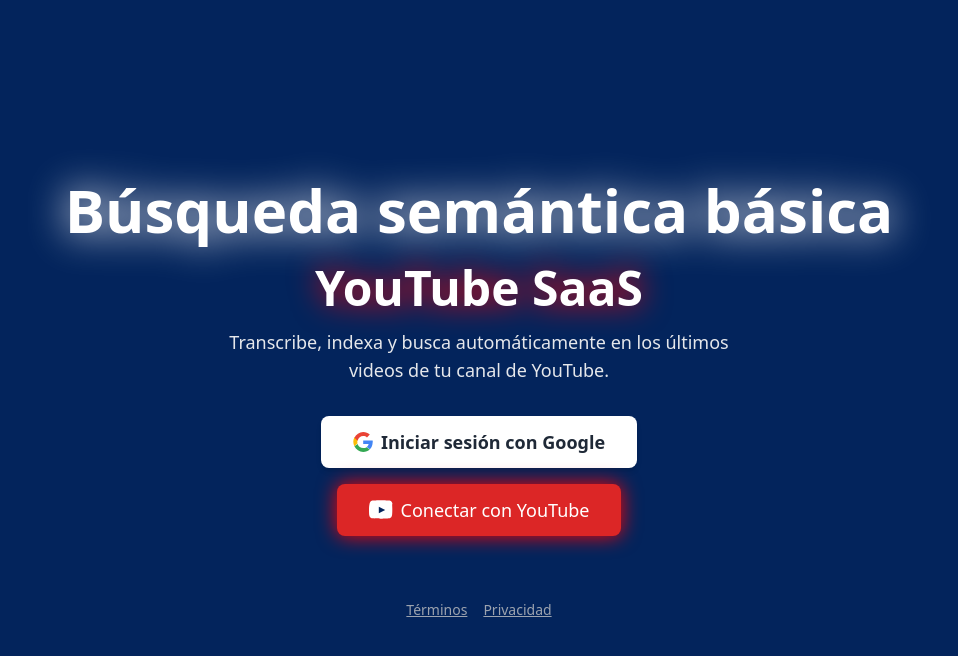
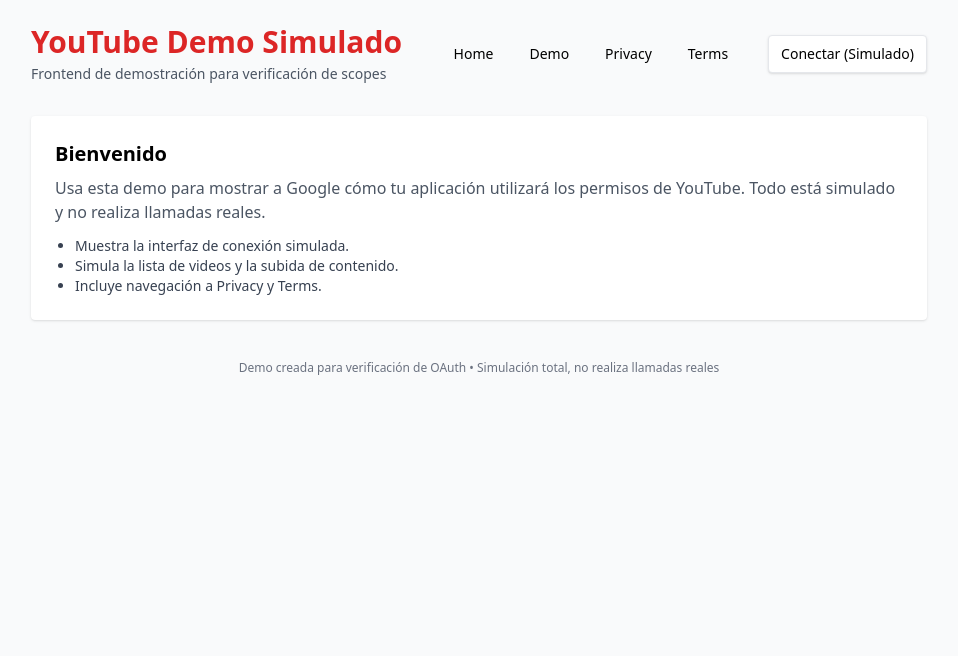
Before and after one commit to tonyhigver/youtube-saas-frontend, a React (Create React App) app: page / in a window 1280 px wide. Shown: the top 656 px of the page, without its empty margins (161-1119 px from the left). Built offline with nearby package versions, Linux system fonts and the light colour scheme.

Commit message:
Frontend de demostración simulado para verificación Google OAuth

```diff
--- a/src/components/LandingPage.jsx
+++ b/src/components/LandingPage.jsx
@@ -1,137 +1,160 @@
-import React, { useEffect, useState } from "react";
+import React, { useState } from "react";
+import { motion } from "framer-motion";
 
-export default function LandingPage() {
-  const [isLoggedIn, setIsLoggedIn] = useState(false);
-  const [isYouTubeConnected, setIsYouTubeConnected] = useState(false);
+// Demo React autónoma para verificación de Google OAuth
+// - Simula listado de videos (youtube.readonly)
+// - Simula formulario de subida de video (youtube.upload)
+// - Incluye páginas de Home, Demo, Privacy y Terms
+// - No realiza llamadas reales a Google ni YouTube
 
-  useEffect(() => {
-    // Revisar si ya hay sesión guardada
-    const googleLogged = localStorage.getItem("userLoggedIn") === "true";
-    if (googleLogged) {
-      setIsLoggedIn(true);
-    }
+export default function YouTubeOAuthDemoSimulado() {
+  const [route, setRoute] = useState("home"); // home | demo | privacy | terms
+  const [connected, setConnected] = useState(false);
+  const [uploading, setUploading] = useState(false);
+  const [progress, setProgress] = useState(0);
 
-    const params = new URLSearchParams(window.location.search);
+  const sampleVideos = [
+    { id: "a1", title: "Introducción a mi canal", thumb: "https://via.placeholder.com/320x180?text=Video+1" },
+    { id: "a2", title: "Detrás de cámaras: proyecto X", thumb: "https://via.placeholder.com/320x180?text=Video+2" },
+    { id: "a3", title: "Tutorial rápido: Y", thumb: "https://via.placeholder.com/320x180?text=Video+3" },
+  ];
 
-    // Revisar si backend ya completó YouTube OAuth
-    if (params.get("loggedIn") === "true") {
-      setIsYouTubeConnected(true);
-    }
+  function simulateConnect() {
+    // Simula conexión con Google/YouTube
+    setConnected(true);
+  }
 
-    // Revisar si viene token de Google en hash o query
-    let token = null;
-    const hash = window.location.hash;
-
-    if (hash.includes("access_token")) {
-      token = new URLSearchParams(hash.replace("#", "?")).get("access_token");
-    } else {
-      token = params.get("access_token");
-    }
-
-    if (token) {
-      localStorage.setItem("userLoggedIn", "true");
-      localStorage.setItem("google_token", token);
-      setIsLoggedIn(true); // 👈 fuerza re-render inmediato
-    }
-
-    // Limpiar la URL después de procesar
-    window.history.replaceState({}, document.title, "/");
-    window.location.hash = "";
-  }, []);
-
-  const googleAuthUrl =
-    "https://accounts.google.com/o/oauth2/v2/auth?client_id=771066809924-68rinikvn84dl6stdmniov39uo38emsu.apps.googleusercontent.com&redirect_uri=https://youtube-saas-frontend.vercel.app&response_type=token&scope=openid%20email%20profile";
-
-  // CLIENT IDs ACTUALIZADOS
-  const clientId = "771066809924-k1dqmre5kc27go0apu230o3o84fphfeh.apps.googleusercontent.com"; // YouTube OAuth
-  const redirectUri = "https://mi-backend12.duckdns.org/api/oauth-callback"; // <-- Actualizado
-  const scope = "https://www.googleapis.com/auth/youtube.readonly";
-  const accessType = "offline";
-  const youtubeAuthUrl = `https://accounts.google.com/o/oauth2/v2/auth?client_id=${clientId}&redirect_uri=${encodeURIComponent(
-    redirectUri
-  )}&response_type=code&scope=${encodeURIComponent(scope)}&access_type=${accessType}`;
+  function simulateUpload() {
+    setUploading(true);
+    setProgress(0);
+    const interval = setInterval(() => {
+      setProgress((p) => {
+        const next = p + Math.floor(Math.random() * 15) + 10;
+        if (next >= 100) {
+          clearInterval(interval);
+          setTimeout(() => {
+            setUploading(false);
+            setProgress(0);
+            alert("Simulación: video subido correctamente al canal (interfaz demostrativa)");
+          }, 400);
+          return 100;
+        }
+        return next;
+      });
+    }, 400);
+  }
 
   return (
-    <div className="flex flex-col items-center justify-center min-h-screen bg-[#03245C] p-4">
-      <h1 className="text-6xl font-extrabold text-center mb-6 text-white drop-shadow-[0_0_20px_rgb(255,255,255)]">
-        Búsqueda semántica básica
-      </h1>
-      <h2 className="text-5xl font-bold text-center mb-4 text-white drop-shadow-[0_0_15px_rgb(255,0,0)]">
-        YouTube SaaS
-      </h2>
-      <p className="text-center text-lg mb-8 max-w-lg text-gray-200">
-        Transcribe, indexa y busca automáticamente en los últimos videos de tu canal de YouTube.
-      </p>
+    <div className="min-h-screen bg-gray-50 p-6">
+      <div className="max-w-4xl mx-auto">
+        <header className="flex items-center justify-between mb-8">
+          <div>
+            <h1 className="text-3xl font-bold text-red-600">YouTube Demo Simulado</h1>
+            <p className="text-sm text-gray-600 mt-1">Frontend de demostración para verificación de scopes</p>
+          </div>
+          <nav className="flex gap-3 items-center">
+            <button onClick={() => setRoute("home")} className="text-sm px-3 py-1 rounded hover:bg-gray-100">Home</button>
+            <button onClick={() => setRoute("demo")} className="text-sm px-3 py-1 rounded hover:bg-gray-100">Demo</button>
+            <button onClick={() => setRoute("privacy")} className="text-sm px-3 py-1 rounded hover:bg-gray-100">Privacy</button>
+            <button onClick={() => setRoute("terms")} className="text-sm px-3 py-1 rounded hover:bg-gray-100">Terms</button>
+            <div className="ml-4">
+              {!connected ? (
+                <button onClick={simulateConnect} className="bg-white border px-3 py-2 rounded flex items-center gap-2 shadow">
+                  <span className="text-sm">Conectar (Simulado)</span>
+                </button>
+              ) : (
+                <div className="text-sm text-green-700">Conectado (Simulado)</div>
+              )}
+            </div>
+          </nav>
+        </header>
 
-      {/* Botón de Google solo si no ha iniciado sesión */}
-      {!isLoggedIn && (
-        <a
-          href={googleAuthUrl}
-          className="bg-white text-gray-800 px-8 py-3 rounded-lg text-lg font-semibold hover:bg-gray-200 transition mb-4 flex items-center gap-2 shadow-md"
-        >
-          <svg className="w-5 h-5" viewBox="0 0 533.5 544.3">
-            <path
-              fill="#4285F4"
-              d="M533.5 278.4c0-17.3-1.5-34-4.3-50.3H272v95.3h146.9c-6.3 34-25
-              62.9-53.1 82l85.8 66.7c50.1-46.2 78-114.1 78-193.7z"
-            />
-            <path
-              fill="#34A853"
-              d="M272 544.3c72.6 0 133.6-24.1
-              178.1-65.4l-85.8-66.7c-23.9 16-54.3
-              25.6-92.3 25.6-71 0-131.2-47.8-152.8-111.9L32.1
-              386.6c44.6 88.5 134.2 151.7 239.9 157.7z"
-            />
-            <path
-              fill="#FBBC05"
-              d="M119.2 306.5c-10.5-31.5-10.5-65.6
-              0-97.1L32.1 142.2c-39.3 77-39.3
-              168.1 0 245.1l87.1-80.8z"
-            />
-            <path
-              fill="#EA4335"
-              d="M272 107.7c38.3-.6 74.9 13.2
-              102.8 38.9l77.1-77.1C405.3 24.1
-              344.3 0 272 0 166.3 6 76.7 69.2
-              32.1 157.7l87.1 80.8C140.8 155.5
-              201 107.7 272 107.7z"
-            />
-          </svg>
-          Iniciar sesión con Google
-        </a>
-      )}
+        {/* ROUTES */}
+        {route === "home" && (
+          <main className="space-y-6">
+            <section className="bg-white p-6 rounded shadow">
+              <h2 className="text-xl font-semibold">Bienvenido</h2>
+              <p className="text-gray-600 mt-2">Usa esta demo para mostrar a Google cómo tu aplicación utilizará los permisos de YouTube. Todo está simulado y no realiza llamadas reales.</p>
+              <ul className="mt-3 list-disc ml-5 text-sm text-gray-700">
+                <li>Muestra la interfaz de conexión simulada.</li>
+                <li>Simula la lista de videos y la subida de contenido.</li>
+                <li>Incluye navegación a Privacy y Terms.</li>
+              </ul>
+            </section>
+          </main>
+        )}
 
-      {/* Botón Conectar con YouTube */}
-      <a
-        href={youtubeAuthUrl}
-        className="bg-red-600 text-white px-8 py-3 rounded-lg text-lg hover:bg-red-700 transition drop-shadow-[0_0_10px_rgb(255,0,0)] flex items-center gap-2"
-      >
-        <svg className="w-6 h-6" viewBox="0 0 24 24">
-          <path
-            fill="white"
-            d="M23.5 6.2s-.2-1.7-.9-2.5c-.9-1-2-1-2.5-1.1C16.6 2.2
-            12 2.2 12 2.2h0s-4.6 0-8.1.4c-.5.1-1.6.1-2.5
-            1.1-.7.8-.9 2.5-.9 2.5S0 8.3 0 10.5v1.9c0 2.2.2
-            4.3.2 4.3s.2 1.7.9 2.5c.9 1 2.1 1 2.6 1.1 1.9.2
-            7.9.4 7.9.4s4.6 0 8.1-.4c.5-.1 1.6-.1 2.5-1.1.7-.8.9-2.5.9-2.5s.2-2.2.2-4.3v-1.9c0-2.2-.2-4.3-.2-4.3z"
-          />
-          <path fill="#03245C" d="M9.8 15.3V8.7l6.4 3.3-6.4 3.3z" />
-        </svg>
-        Conectar con YouTube
-      </a>
+        {route === "demo" && (
+          <main className="space-y-6">
+            <section className="bg-white p-6 rounded shadow">
+              <h2 className="text-xl font-semibold">Flujo de conexión simulado</h2>
+              <p className="text-gray-600 mt-2">Haz clic en <strong>Conectar (Simulado)</strong> para activar la demo y mostrar la funcionalidad de gestión de videos.</p>
+            </section>
 
-      {isYouTubeConnected && (
-        <p className="text-white text-xl mt-4">¡Conexión con YouTube completada! Puedes continuar.</p>
-      )}
+            {/* Video list (youtube.readonly) */}
+            <section className="bg-white p-6 rounded shadow">
+              <h3 className="font-semibold">📺 Lista de videos (Simulada)</h3>
+              <p className="text-sm text-gray-600 mt-2">La aplicación puede listar los videos del usuario para mostrar gestión y estadísticas básicas (simulado).</p>
+              <div className="mt-4 grid grid-cols-1 sm:grid-cols-2 lg:grid-cols-3 gap-4">
+                {sampleVideos.map((v) => (
+                  <article key={v.id} className="bg-gray-50 rounded overflow-hidden border">
+                    <img src={v.thumb} alt={v.title} className="w-full h-40 object-cover" />
+                    <div className="p-3">
+                      <h4 className="font-medium text-sm">{v.title}</h4>
+                      <p className="text-xs text-gray-500 mt-1">ID: {v.id}</p>
+                    </div>
+                  </article>
+                ))}
+              </div>
+            </section>
 
-      <footer className="mt-16 text-gray-400 text-sm">
-        <a href="/terms" className="underline mx-2">
-          Términos
-        </a>
-        <a href="/privacy" className="underline mx-2">
-          Privacidad
-        </a>
-      </footer>
+            {/* Upload form (youtube.upload) */}
+            <section className="bg-white p-6 rounded shadow">
+              <h3 className="font-semibold">⬆️ Formulario de subida (Simulado)</h3>
+              <p className="text-sm text-gray-600 mt-2">Simulación de subida de videos para la verificación de Google.</p>
+
+              <div className="mt-4 max-w-xl">
+                <label className="block text-sm">Título</label>
+                <input className="w-full border rounded px-3 py-2 mt-1" placeholder="Mi nuevo video" />
+
+                <label className="block text-sm mt-3">Descripción</label>
+                <textarea className="w-full border rounded px-3 py-2 mt-1" rows={4} placeholder="Descripción del video"></textarea>
+
+                <label className="block text-sm mt-3">Archivo de video</label>
+                <input type="file" className="mt-1" />
+
+                <div className="mt-4 flex items-center gap-3">
+                  <button onClick={simulateUpload} className="px-4 py-2 bg-red-600 text-white rounded" disabled={uploading}>Subir (Simulado)</button>
+                  {uploading && (
+                    <div className="flex-1">
+                      <div className="w-full bg-gray-200 rounded h-3 overflow-hidden">
+                        <div style={{ width: `${progress}%` }} className="h-3 bg-red-600 transition-all" />
+                      </div>
+                      <p className="text-xs text-gray-500 mt-1">Progreso: {progress}%</p>
+                    </div>
+                  )}
+                </div>
+              </div>
+            </section>
+          </main>
+        )}
+
+        {route === "privacy" && (
+          <main className="bg-white p-6 rounded shadow">
+            <h2 className="text-xl font-semibold">Política de Privacidad (Simulada)</h2>
+            <p className="text-sm text-gray-700 mt-3">Esta política de privacidad es un ejemplo para la verificación. Adapta a tu servicio real antes de publicar en producción.</p>
+          </main>
+        )}
+
+        {route === "terms" && (
+          <main className="bg-white p-6 rounded shadow">
+            <h2 className="text-xl font-semibold">Términos de Servicio (Simulado)</h2>
+            <p className="text-sm text-gray-700 mt-3">Estos términos son un ejemplo para la verificación. Personaliza antes de publicar en producción.</p>
+          </main>
+        )}
+
+        <footer className="mt-10 text-center text-xs text-gray-500">Demo creada para verificación de OAuth • Simulación total, no realiza llamadas reales</footer>
+      </div>
     </div>
   );
 }
```
